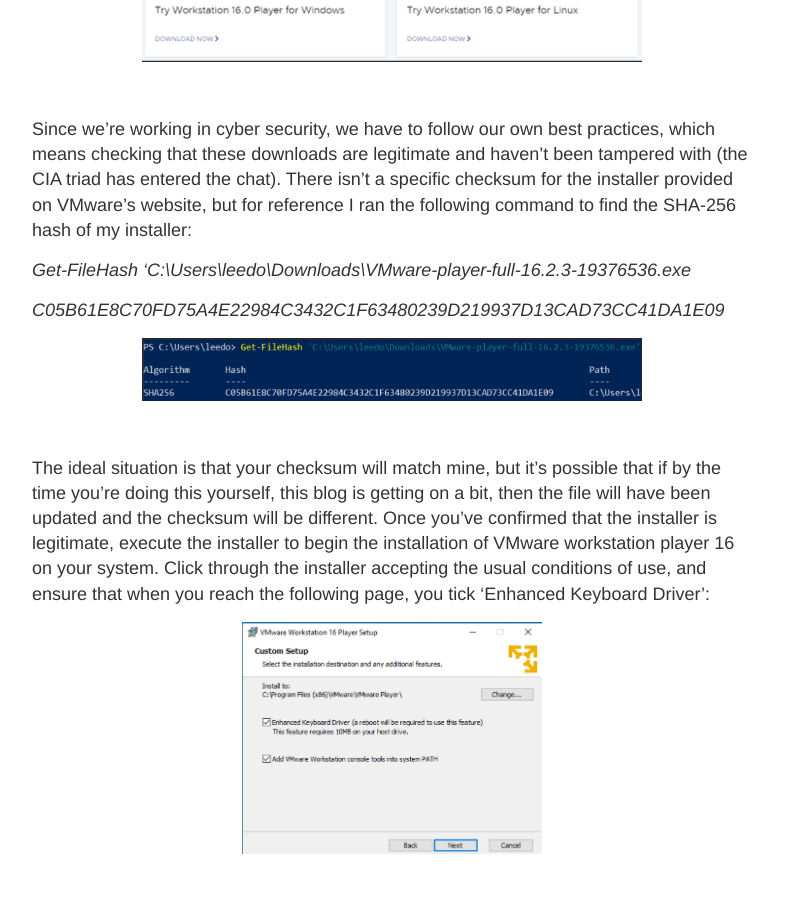
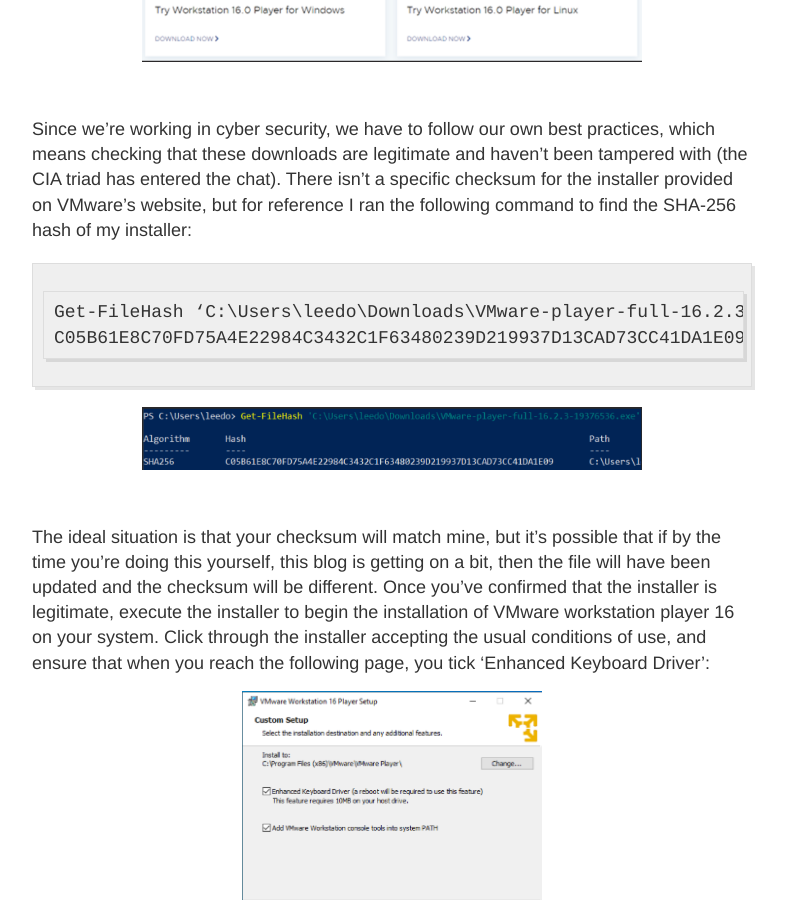
Before and after one commit to LeeDorning/LeeDorning.github.io, a Jekyll site: the page built from _posts/2022-04-29-Creating_a_Kali_Linux_VM_-_Part_1.md, in a window 1280 px wide and 900 px high, scrolled down 1020 px. Shown: the whole window, without its empty margins (248-1034 px from the left). Built offline with Jekyll 4.4.1, drawn with Linux system fonts in a browser that asks for light colours; some of the changed text lies outside the part shown.

```diff
--- a/_posts/2022-04-29-Creating_a_Kali_Linux_VM_-_Part_1.md
+++ b/_posts/2022-04-29-Creating_a_Kali_Linux_VM_-_Part_1.md
@@ -31,9 +31,10 @@ So… setting up VMware. First off, you’re going to want to get yourself over
 
 Since we’re working in cyber security, we have to follow our own best practices, which means checking that these downloads are legitimate and haven’t been tampered with (the CIA triad has entered the chat). There isn’t a specific checksum for the installer provided on VMware’s website, but for reference I ran the following command to find the SHA-256 hash of my installer:
 
-*Get-FileHash ‘C:\Users\leedo\Downloads\VMware-player-full-16.2.3-19376536.exe*
-
-*C05B61E8C70FD75A4E22984C3432C1F63480239D219937D13CAD73CC41DA1E09*
+~~~
+Get-FileHash ‘C:\Users\leedo\Downloads\VMware-player-full-16.2.3-19376536.exe
+C05B61E8C70FD75A4E22984C3432C1F63480239D219937D13CAD73CC41DA1E09
+~~~
 
 ![Get-FileHash Screenshot](https://github.com/LeeDorning/LeeDorning.github.io/blob/main/images/Creating_a_Kali_Linux_VM_-_Part_1/FileHash.png?raw=true){:style="display:block; margin-left:auto; margin-right:auto"}{: width="500"}
 
@@ -64,7 +65,9 @@ Step 1 complete! We have VMware installed on our machine and ready to host a vir
 
 As with the installation of VMware earlier on, we need to ensure that the downloaded files have not been tampered with, and this time the Kali website does provide a checksum to compare yours to. Simply select ‘sum’ next to the VMware download button to display the current checksum, which in my case is:
 
-*424E1011DB35E20F7670B310485AB3A37556FB7A2336D261F30A358F1A4E19BE*
+~~~
+424E1011DB35E20F7670B310485AB3A37556FB7A2336D261F30A358F1A4E19BE
+~~~
 
 ![Kali VM SHA256](https://github.com/LeeDorning/LeeDorning.github.io/blob/main/images/Creating_a_Kali_Linux_VM_-_Part_1/KaliVmSha256.png?raw=true){:style="display:block; margin-left:auto; margin-right:auto"}{: width="300"}
 
@@ -72,9 +75,10 @@ As with the installation of VMware earlier on, we need to ensure that the downlo
 
 Running the same command as earlier on the downloaded file will output the checksum for the specific file downloaded to your machine, which for me outputs the following:
 
-*Get-FileHash ‘C:\Users\leedo\Downloads\kali-linux-2022.1-vmware-amd64.7z’*
-
-*424E1011DB35E20F7670B310485AB3A37556FB7A2336D261F30A358F1A4E19BE*
+~~~
+Get-FileHash ‘C:\Users\leedo\Downloads\kali-linux-2022.1-vmware-amd64.7z’
+424E1011DB35E20F7670B310485AB3A37556FB7A2336D261F30A358F1A4E19BE
+~~~
 
 ![Kali VM FileHash](https://github.com/LeeDorning/LeeDorning.github.io/blob/main/images/Creating_a_Kali_Linux_VM_-_Part_1/KaliVmFileHash.png?raw=true){:style="display:block; margin-left:auto; margin-right:auto"}{: width="500"}
 
```
